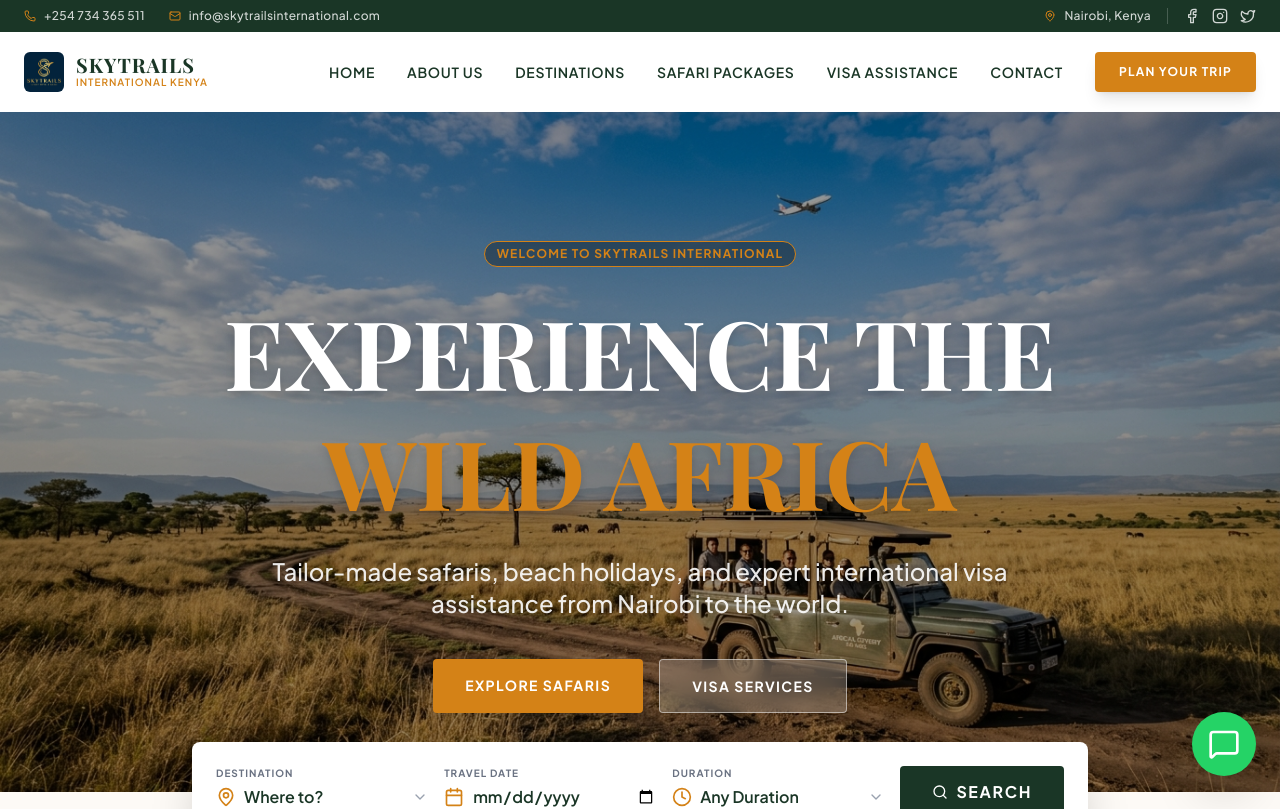
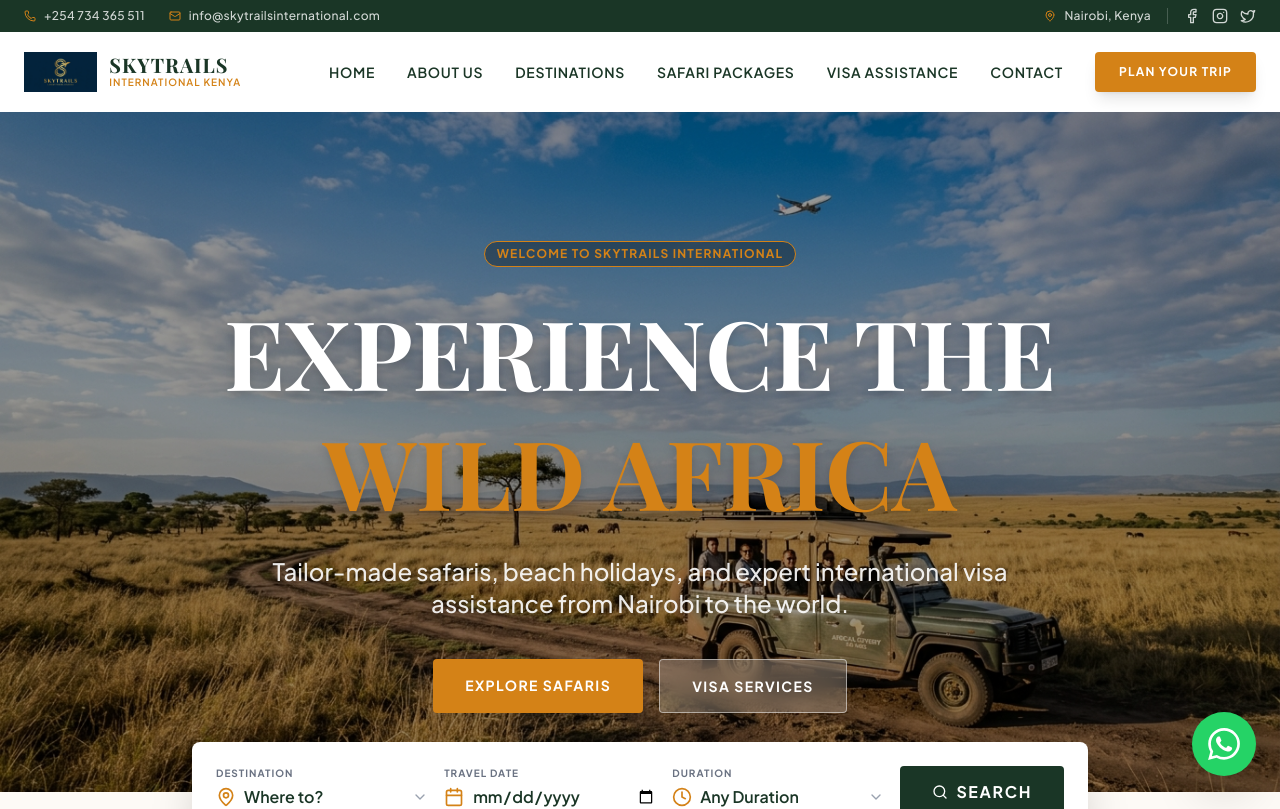
Before and after one commit to chepngenolydia-prog/SKYTRAILSINTERNATIONAL, a React (Vite) app: page / in a window 1280 px wide. Shown: the top 809 px of the page. Built offline with nearby package versions, Linux system fonts and the light colour scheme; a web font is replaced by a local one.

Commit message:
style: update logo styling and add Send icon
Adjusted logo aspect ratio to maintain original proportions and imported the Send icon for future use in UI components.

```diff
--- a/src/App.tsx
+++ b/src/App.tsx
@@ -23,7 +23,8 @@
   ArrowRight,
   CheckCircle2,
   Briefcase,
-  Sun
+  Sun,
+  Send
 } from "lucide-react";
 import { motion, AnimatePresence } from "motion/react";
 import logoUrl from "./assets/images/skytrails_logo_1779017357014.png";
@@ -77,7 +78,7 @@
       <header className={`sticky top-0 w-full z-50 transition-all duration-300 ${isScrolled ? "bg-white shadow-md py-3" : "bg-white/95 py-5"}`}>
         <nav className="max-w-7xl mx-auto px-6 flex justify-between items-center text-[#1a3626]">
           <div className="flex items-center gap-3">
-            <img src={logoUrl} alt="Skytrails Logo" className="w-10 h-10 rounded-md object-cover" />
+            <img src={logoUrl} alt="Skytrails Logo" className="h-10 w-auto object-contain" />
             <div className="flex flex-col">
               <span className="font-display font-bold text-xl leading-none uppercase tracking-wider text-[#1a3626]">Skytrails</span>
               <span className="text-[10px] uppercase tracking-widest text-[#d48217] font-semibold">International Kenya</span>
@@ -122,7 +123,7 @@
             >
               <div className="flex justify-between items-center mb-12">
                 <div className="flex items-center gap-3">
-                  <img src={logoUrl} alt="Skytrails Logo" className="w-10 h-10 rounded-md object-cover" />
+                  <img src={logoUrl} alt="Skytrails Logo" className="h-10 w-auto object-contain" />
                   <span className="font-display font-bold text-xl uppercase tracking-wider text-[#1a3626]">Skytrails</span>
                 </div>
                 <button className="text-[#1a3626]" onClick={() => setMobileMenuOpen(false)}>
@@ -668,7 +669,7 @@
           <div className="bg-[#1a3626] p-8 md:p-10 rounded-2xl text-white shadow-2xl relative overflow-hidden">
             <div className="absolute top-0 right-0 w-64 h-64 bg-white/5 rounded-full blur-3xl"></div>
             <h3 className="text-2xl font-display font-bold mb-6">Send Us a Message</h3>
-            <form className="space-y-4 relative z-10" action="https://formspree.io/f/YOUR_FORM_ID_HERE" method="POST">
+            <form className="space-y-4 relative z-10" action="mailto:info@skytrailsinternational.com" method="POST" encType="text/plain">
               <div className="grid md:grid-cols-2 gap-4">
                 <div>
                   <label className="block text-xs font-bold uppercase tracking-widest text-white/70 mb-2">First Name</label>
@@ -715,7 +716,7 @@
         <div className="grid md:grid-cols-2 lg:grid-cols-4 gap-12 mb-16">
           <div className="lg:col-span-1">
             <div className="flex items-center gap-3 mb-6">
-              <img src={logoUrl} alt="Skytrails Logo" className="w-12 h-12 rounded-md object-cover bg-white" />
+              <img src={logoUrl} alt="Skytrails Logo" className="h-14 w-auto object-contain bg-white rounded-md p-1" />
               <div className="flex flex-col">
                 <span className="font-display font-bold text-xl leading-none uppercase tracking-wider text-white">Skytrails</span>
                 <span className="text-[10px] uppercase tracking-widest text-[#d48217] font-semibold">International Kenya</span>
@@ -783,13 +784,26 @@
   );
 };
 
+const WhatsAppIcon = ({ className }: { className?: string }) => (
+  <svg
+    xmlns="http://www.w3.org/2000/svg"
+    viewBox="0 0 24 24"
+    width="24"
+    height="24"
+    className={className}
+    fill="currentColor"
+  >
+    <path d="M17.472 14.382c-.297-.149-1.758-.867-2.03-.967-.273-.099-.471-.148-.67.15-.197.297-.767.966-.94 1.164-.173.199-.347.223-.644.075-.297-.15-1.255-.463-2.39-1.475-.883-.788-1.48-1.761-1.653-2.059-.173-.297-.018-.458.13-.606.134-.133.298-.347.446-.52.149-.174.198-.298.298-.497.099-.198.05-.371-.025-.52-.075-.149-.669-1.612-.916-2.207-.242-.579-.487-.5-.669-.51-.173-.008-.371-.01-.57-.01-.198 0-.52.074-.792.372-.272.297-1.04 1.016-1.04 2.479 0 1.462 1.065 2.875 1.213 3.074.149.198 2.096 3.2 5.077 4.487.709.306 1.262.489 1.694.625.712.227 1.36.195 1.871.118.571-.085 1.758-.719 2.006-1.413.248-.694.248-1.289.173-1.413-.074-.124-.272-.198-.57-.347m-5.421 7.403h-.004a9.87 9.87 0 01-5.031-1.378l-.361-.214-3.741.982.998-3.648-.235-.374a9.86 9.86 0 01-1.51-5.26c.001-5.45 4.436-9.884 9.888-9.884 2.64 0 5.122 1.03 6.988 2.898a9.825 9.825 0 012.893 6.994c-.003 5.45-4.437 9.884-9.885 9.884m8.413-18.297A11.815 11.815 0 0012.05 0C5.495 0 .16 5.335.157 11.892c0 2.096.547 4.142 1.588 5.945L.057 24l6.305-1.654a11.882 11.882 0 005.683 1.448h.005c6.554 0 11.89-5.335 11.893-11.893a11.821 11.821 0 00-3.48-8.413z"/>
+  </svg>
+);
+
 const WhatsAppButton = () => {
   const [isWiggling, setIsWiggling] = useState(false);
 
   useEffect(() => {
     const handleWiggle = () => {
       setIsWiggling(true);
-      setTimeout(() => setIsWiggling(false), 2000); // Stop wiggling after 2 seconds
+      setTimeout(() => setIsWiggling(false), 2000);
     };
 
     window.addEventListener('trigger-whatsapp', handleWiggle);
@@ -806,11 +820,10 @@
       }`}
       aria-label="Chat on WhatsApp"
     >
-      <MessageSquare className="w-8 h-8" />
-      <span className="absolute right-full mr-4 bg-white text-[#1a3626] font-bold text-xs py-2 px-4 rounded-lg shadow-lg opacity-0 group-hover:opacity-100 transition-opacity whitespace-nowrap pointer-events-none">
+      <WhatsAppIcon className="w-8 h-8" />
+      <span className="absolute right-full mr-4 bg-[#25D366] text-white font-bold text-xs py-2 px-4 rounded-lg shadow-lg opacity-0 group-hover:opacity-100 transition-opacity whitespace-nowrap pointer-events-none">
         Chat with us!
       </span>
-      {/* Alert dot */}
       {isWiggling && (
         <span className="absolute -top-1 -right-1 w-4 h-4 bg-red-500 rounded-full border-2 border-white"></span>
       )}
```
